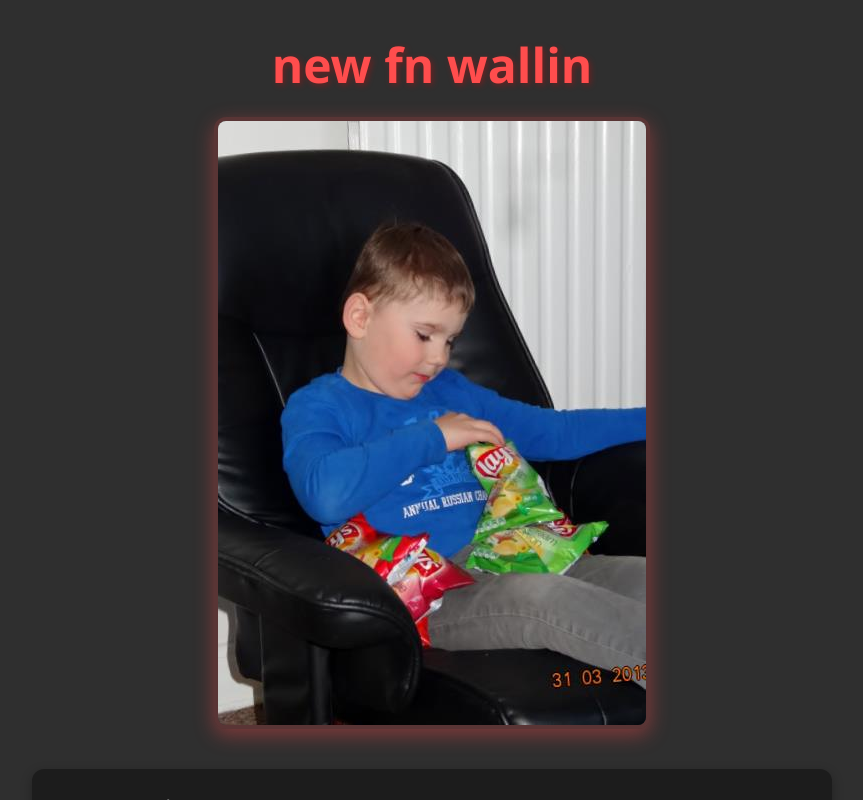
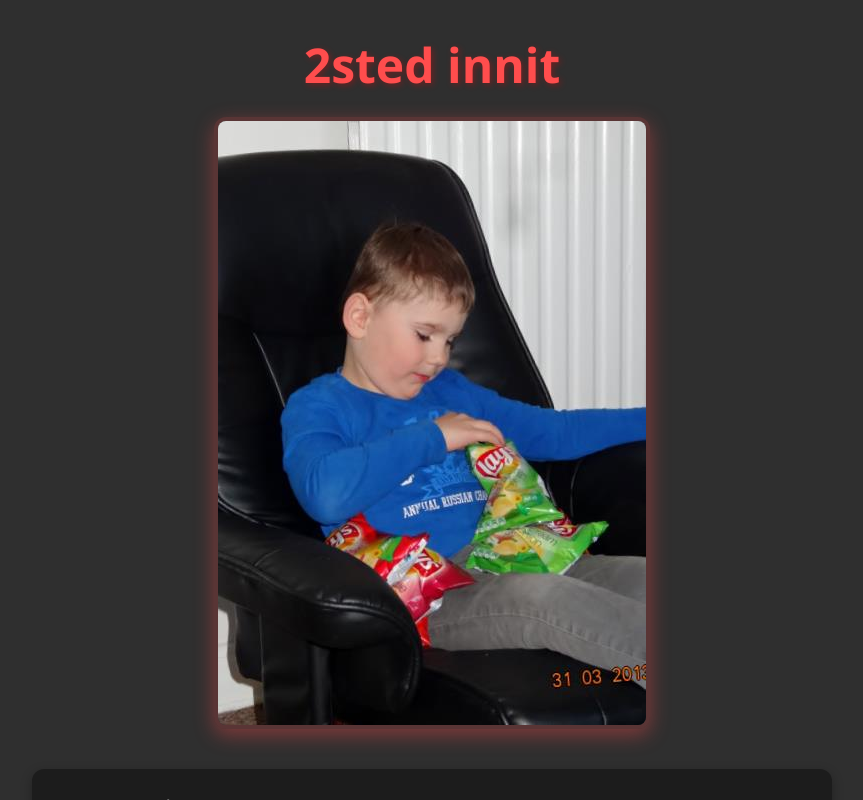
Before and after one commit to smqckd/smqckd.github.io, a plain HTML site: page index.html in a window 1280 px wide. Shown: the whole page, without its empty margins (208-1071 px from the left). Drawn offline with Linux system fonts and the light colour scheme.

Commit message:
Update index.html

```diff
--- a/index.html
+++ b/index.html
@@ -11,7 +11,7 @@
   <div class="wave-background"></div>
 
   <div class="container">
-    <h1>new fn wallin</h1>
+    <h1>2sted innit</h1>
     <img src="/img/kap.png" alt="Key Centered Image" />
     <div class="content">
     <p> Yo, Kasper Måsen, han er manden med stil,
```
